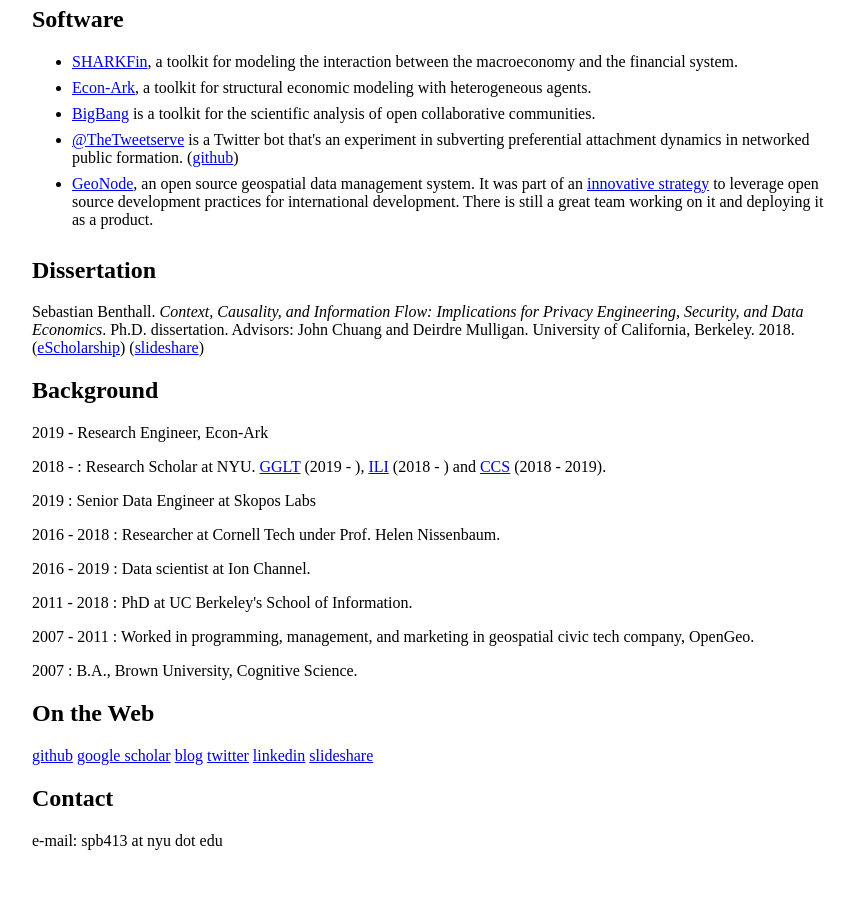
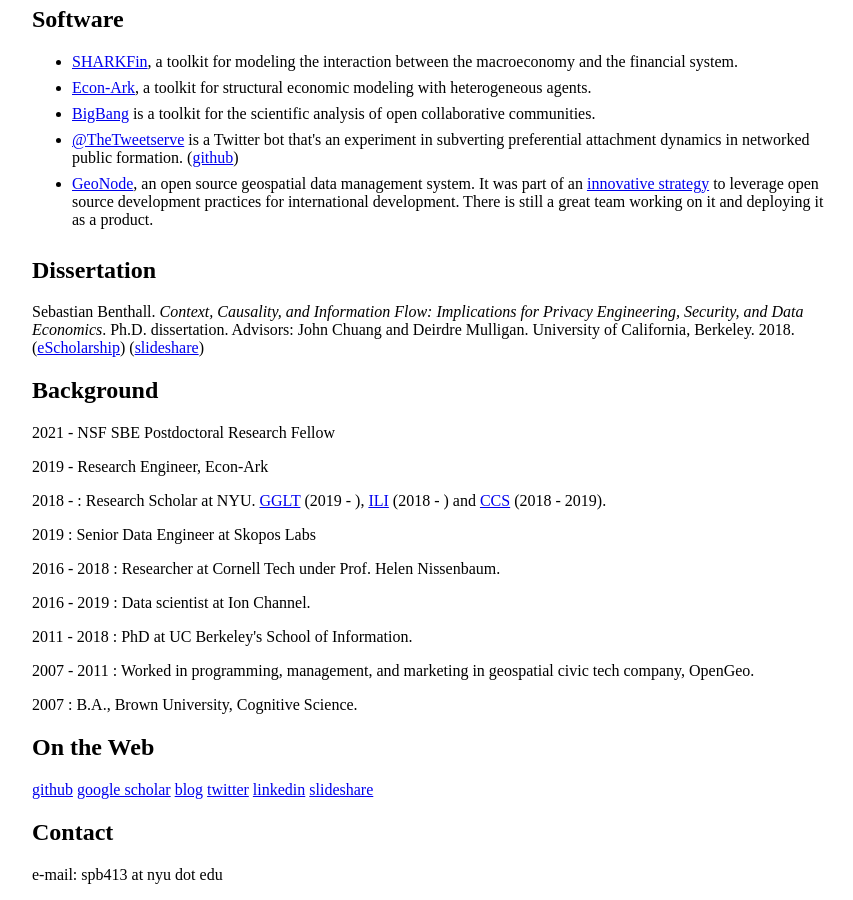
Before and after one commit to sbenthall/personal_website, a Jekyll site: the page built from index.md, in a window 1280 px wide and 900 px high, scrolled down 2189 px. Shown: the whole window, without its empty margins (208-1061 px from the left). Built offline with Jekyll 4.4.1, drawn with Linux system fonts in a browser that asks for light colours; before the commit the page ends 3055 px from its top, so only the background shows below that.

Commit message:
adding SPRF to timeline

```diff
--- a/index.md
+++ b/index.md
@@ -92,6 +92,7 @@
 <p>Sebastian Benthall. <em>Context, Causality, and Information Flow: Implications for Privacy Engineering, Security, and Data Economics</em>. Ph.D. dissertation. Advisors: John Chuang and Deirdre Mulligan. University of California, Berkeley. 2018. (<a href="https://escholarship.org/uc/item/5sg7q32q">eScholarship</a>) (<a href="https://www.slideshare.net/SebastianBenthall/context-causality-and-information-flow-implications-for-privacy-engineering-security-and-data-economics">slideshare</a>)</p>
 
 <h2>Background</h2>
+<p>2021 - NSF SBE Postdoctoral Research Fellow</p>
 <p>2019 - Research Engineer, Econ-Ark</P>
 <p>2018 - : Research Scholar at NYU. <a href="https://www.guariniglobal.org/">GGLT</a> (2019 - ), <a href="http://www.law.nyu.edu/centers/ili">ILI</a> (2018 - ) and <a href="http://cyber.nyu.edu/">CCS</a> (2018 - 2019).</p>
  <p>2019 : Senior Data Engineer at Skopos Labs</p>
```
